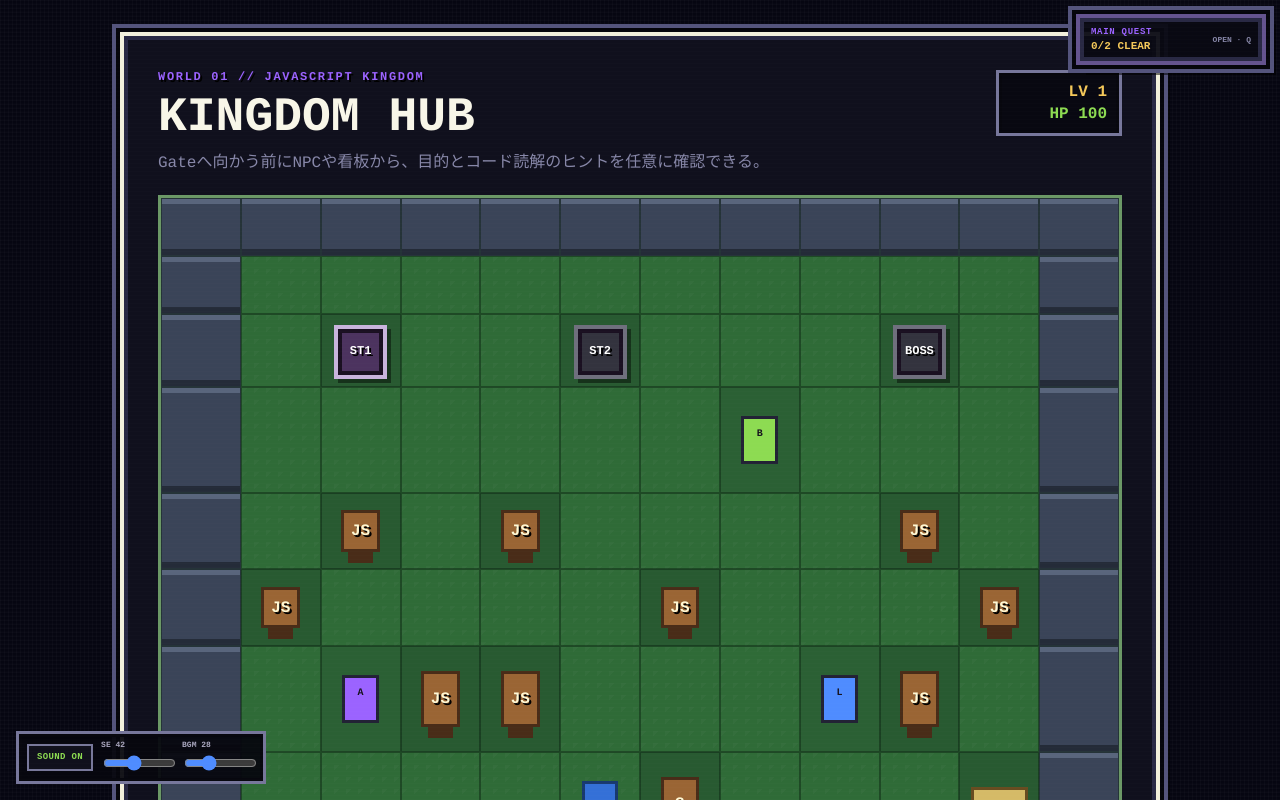
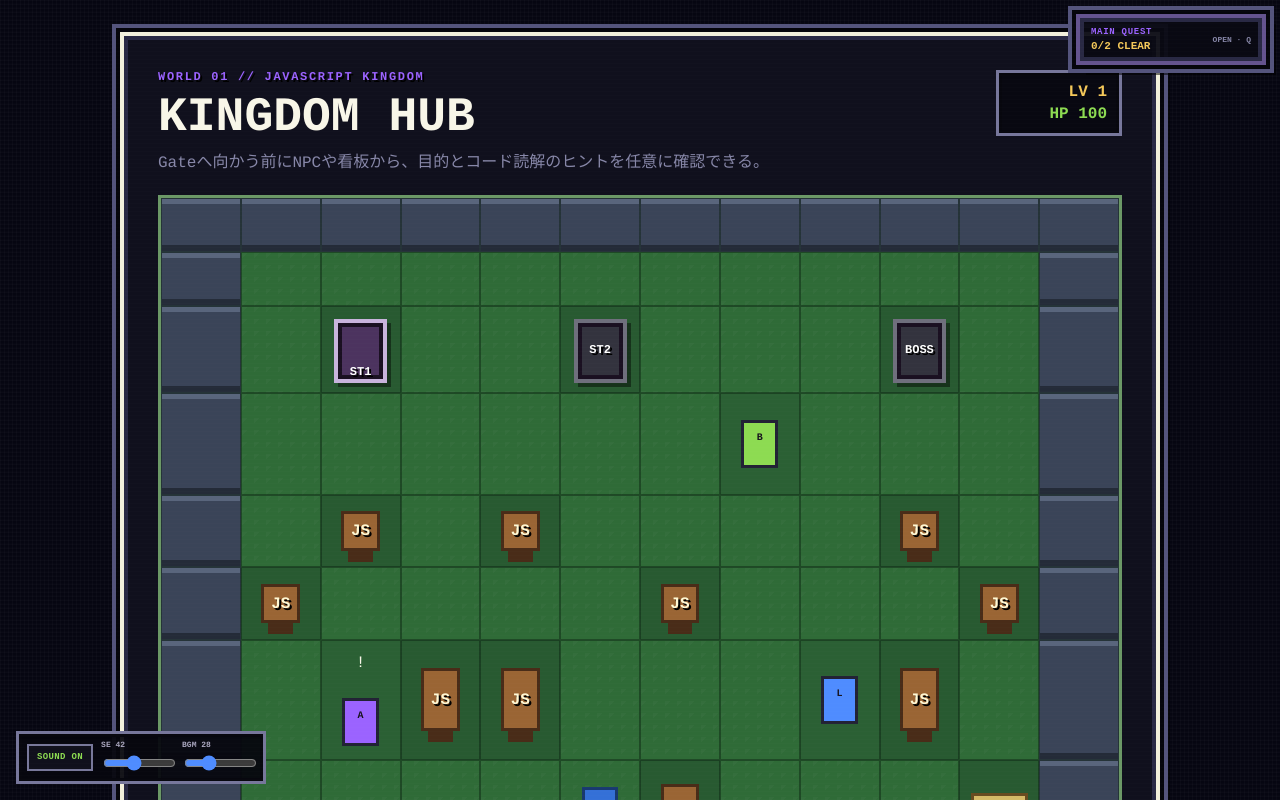
Before and after one commit to mui-1729/code-reading-rpg, a React (Vite) app: page /javascript/field in a window 1280 px wide. Shown: the top 800 px of the page. Built offline with nearby package versions, Linux system fonts and the light colour scheme.

Commit message:
feat: show JavaScript quest markers in field

```diff
--- a/src/field/JavaScriptFieldPage.tsx
+++ b/src/field/JavaScriptFieldPage.tsx
@@ -3,9 +3,10 @@ import { useNavigate } from '@tanstack/react-router'
 import { getDialogueForNpc } from '../dialogue/dialogue'
 import { npcById } from '../dialogue/npcs'
 import type { DialogueEntry, NpcDefinition } from '../dialogue/types'
-import { battles } from '../game'
+import { battles, JAVASCRIPT_AREA_ID } from '../game'
 import { learningHintById, type LearningHint } from '../learning/learningHints'
 import { useProgress } from '../progression'
+import { getActiveQuestFieldFocus } from '../quests/quests'
 import { getInteractionInFront, movePlayer, samePosition } from './field'
 import { javascriptField } from './javascriptField'
 import type { Direction, FieldInteraction, FieldPosition } from './types'
@@ -49,6 +50,15 @@ export function JavaScriptFieldPage() {
       clearedAreaIds: progress.clearedAreaIds,
     }),
     [progress.clearedAreaIds, progress.clearedStageIds, stats.level],
+  )
+
+  const questFocus = useMemo(
+    () =>
+      getActiveQuestFieldFocus(JAVASCRIPT_AREA_ID, {
+        clearedStageIds: progress.clearedStageIds,
+        clearedAreaIds: progress.clearedAreaIds,
+      }),
+    [progress.clearedAreaIds, progress.clearedStageIds],
   )
 
   const describeInteraction = useCallback(
@@ -280,12 +290,22 @@ export function JavaScriptFieldPage() {
             const cleared = interaction?.kind === 'battle'
               ? progress.clearedStageIds.includes(interaction.stageId)
               : false
+            const questMarked = interaction?.kind === 'battle'
+              ? interaction.stageId === questFocus?.stageId
+              : interaction?.kind === 'npc'
+                ? interaction.npcId === questFocus?.guideNpcId
+                : false
 
             return (
               <div
                 key={`${cell.x}:${cell.y}`}
-                className={`field-tile ${blocked ? (border ? 'field-wall' : 'field-rock') : ''} ${interaction ? `field-object field-object-${interaction.kind}` : ''} ${interaction?.kind === 'battle' && !unlocked ? 'is-locked' : ''} ${cleared ? 'is-cleared' : ''}`}
+                className={`field-tile ${blocked ? (border ? 'field-wall' : 'field-rock') : ''} ${interaction ? `field-object field-object-${interaction.kind}` : ''} ${interaction?.kind === 'battle' && !unlocked ? 'is-locked' : ''} ${cleared ? 'is-cleared' : ''} ${questMarked ? 'has-quest-marker' : ''}`}
               >
+                {questMarked && (
+                  <span className={`field-quest-marker ${interaction?.kind === 'battle' ? 'is-gate' : 'is-guide'}`}>
+                    {interaction?.kind === 'battle' ? 'NEXT' : '!'}
+                  </span>
+                )}
                 {interaction?.kind === 'battle' && (
                   <span className="field-gate-label">
                     {battle?.isBoss ? 'BOSS' : `ST${interaction.stageId}`}
```
